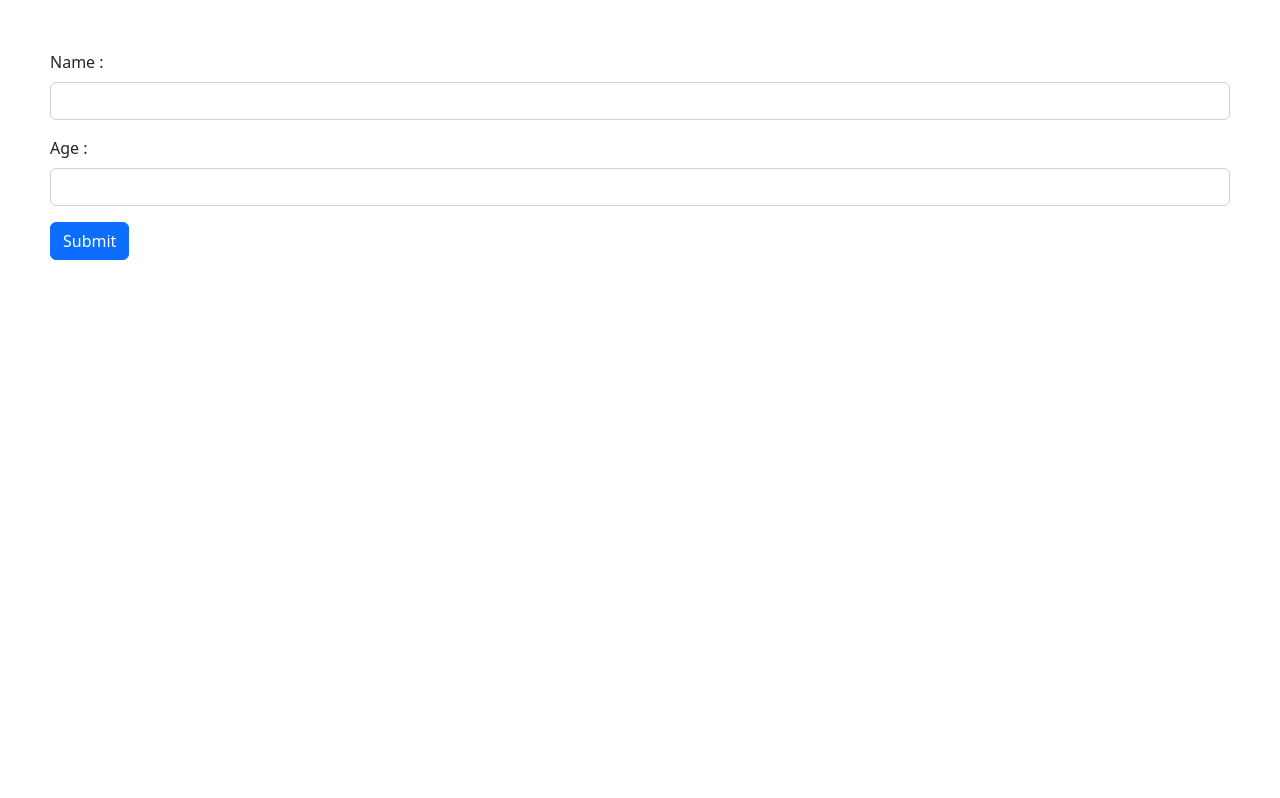
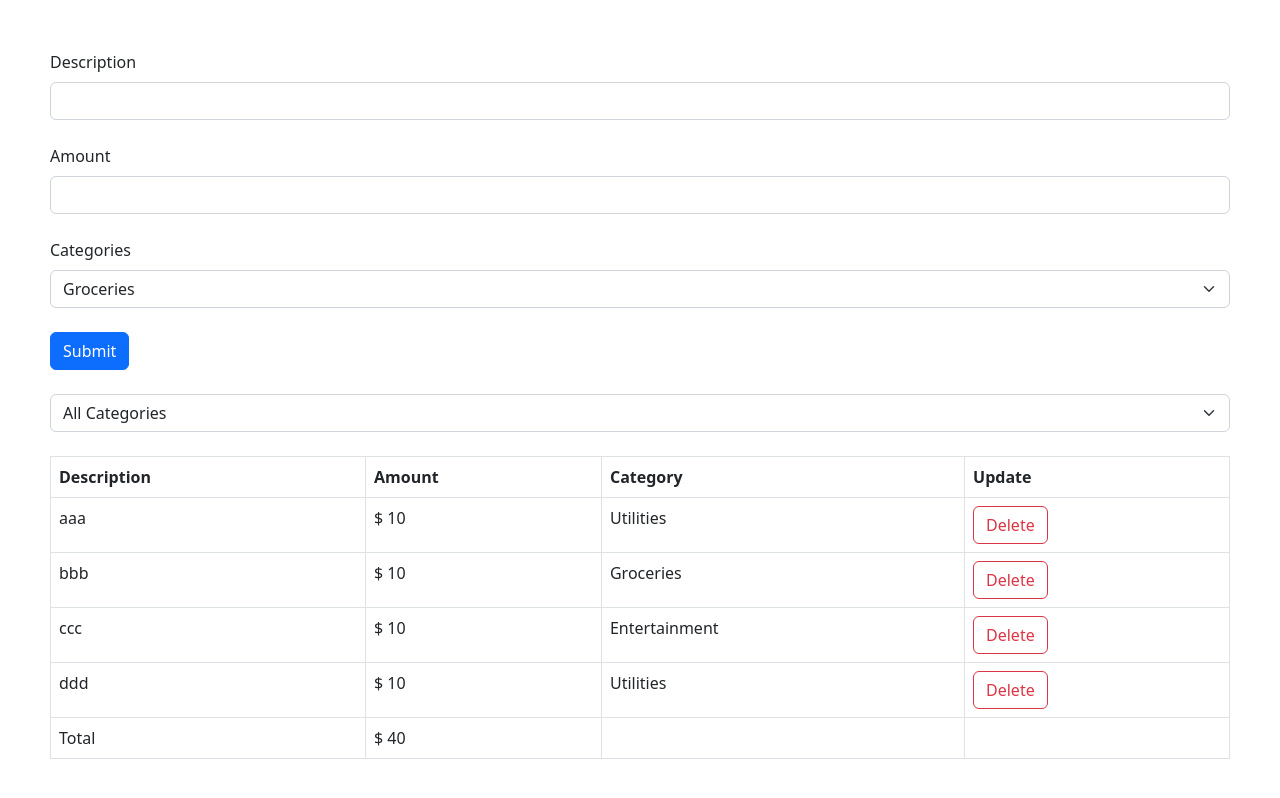
Before and after one commit to ammadmohsin/React-Course, a React (Vite) app in the folder react-app/: page / in a window 1280 px wide. Shown: the top 798 px of the page. Built offline with nearby package versions, Linux system fonts and the light colour scheme.

Commit message:
React Course

```diff
--- a/react-app/package.json
+++ b/react-app/package.json
@@ -9,9 +9,11 @@
     "preview": "vite preview"
   },
   "dependencies": {
+    "@hookform/resolvers": "^2.9.11",
     "bootstrap": "^5.2.3",
     "react": "^18.2.0",
-    "react-dom": "^18.2.0"
+    "react-dom": "^18.2.0",
+    "zod": "^3.20.6"
   },
   "devDependencies": {
     "@types/react": "^18.0.27",
--- a/react-app/src/App.tsx
+++ b/react-app/src/App.tsx
@@ -4,14 +4,41 @@
 // import NavBar from "./components/NavBar";
 // import Cart from "./components/Cart";
 // import ExpandableText from "./components/ExpandableText";
-// import { useState } from "react";
+// import Form from "./components/Form";
 import React from "react";
-import Form from "./components/Form";
+import { useState } from "react";
+import ExpenseForm from "./expense-tracker/components/ExpenseForm";
+import ExpenseList from "./expense-tracker/components/ExpenseList";
+import ExpenseFilter from "./expense-tracker/components/ExpenseFilter";
 
 function App() {
+  const [selectedCategory, setSelectedCategory] = useState("");
+
+  const [expenses, setExpenses] = useState([
+    { id: 1, description: "aaa", amount: 10, category: "Utilities" },
+    { id: 2, description: "bbb", amount: 10, category: "Groceries" },
+    { id: 3, description: "ccc", amount: 10, category: "Entertainment" },
+    { id: 4, description: "ddd", amount: 10, category: "Utilities" },
+  ]);
+
+  const visibleCategories = selectedCategory
+    ? expenses.filter((expense) => expense.category === selectedCategory)
+    : expenses;
+
+  const handleOnDelete = (id: number) => {
+    setExpenses(expenses.filter((expense) => expense.id != id));
+    console.log("Deleted : " + id);
+  };
+
   return (
     <div>
-      <Form />
+      <ExpenseForm ></ExpenseForm>
+      <div className="mb-4 mt-4">
+        <ExpenseFilter
+          onSelectCategory={(category) => setSelectedCategory(category)}
+        ></ExpenseFilter>
+      </div>
+      <ExpenseList expenses={visibleCategories} onDelete={handleOnDelete} />
     </div>
   );
 }
--- a/react-app/src/components/Form.tsx
+++ b/react-app/src/components/Form.tsx
@@ -1,10 +1,21 @@
 import React, { ChangeEvent, FormEvent, useRef, useState } from "react";
 import { FieldValues, useForm } from "react-hook-form";
+import { z } from "zod";
+import { zodResolver } from "@hookform/resolvers/zod";
 
-interface FormData {
-  name: string;
-  age: number;
-}
+const schema = z.object({
+  name: z.string().min(3, { message: "Name cannot be less than 3 characters" }),
+  age: z
+    .number({ invalid_type_error: "Please input number only" })
+    .min(18, { message: "Age should be greater than or equal to 18" }),
+});
+
+type FormData = z.infer<typeof schema>;
+
+// interface FormData { // Only used in onChange Event
+//   name: string;
+//   age: number;
+// }
 
 const Form = () => {
   // There re 3 ways to handle the input.
@@ -43,11 +54,12 @@
   //   });
   // };
 
+  // 3. By using React Hook Form :
   const {
     register,
     handleSubmit,
-    formState: { errors },
-  } = useForm<FormData>();
+    formState: { errors, isValid },
+  } = useForm<FormData>({ resolver: zodResolver(schema) });
   const onSubmit = handleSubmit((data) => console.log(data)); //OR
   // const onSubmit = (data: FieldValues) => console.log(data); (now pass handleSubmit(onSubmit) inside form's onSubmit)
 
@@ -65,19 +77,12 @@
           //     setPerson({ ...person, name: event.target.value })
           //   }
           // value={person.name} //only when using onChange
-          {...register("name", { required: true, minLength: 3 })}
+          {...register("name")}
           id="name"
           type="text"
           className="form-control"
         />
-        {errors.name?.type === "required" && (
-          <p className="text-danger">This field cannot be empty. </p>
-        )}
-        {errors.name?.type === "minLength" && (
-          <p className="text-danger">
-            text should be atleast 3 characters long.
-          </p>
-        )}
+        {errors.name && <p className="text-danger">{errors.name.message} </p>}
       </div>
       <div className="mb-3">
         <label htmlFor="age" className="form-label">
@@ -90,21 +95,14 @@
           //     setPerson({ ...person, age: parseInt(event.target.value) })
           //   }
           // value={person.age} //only when using onChange
-          {...register("age", { required: true, minLength: 2 })}
+          {...register("age", { valueAsNumber: true })}
           id="age"
           type="number"
           className="form-control"
         />
-        {errors.age?.type === "required" && (
-          <p className="text-danger">This field cannot be empty. </p>
-        )}
-        {errors.age?.type === "minLength" && (
-          <p className="text-danger">
-            text should be atleast 2 characters long.
-          </p>
-        )}
+        {errors.age && <p className="text-danger">{errors.age.message} </p>}
       </div>
-      <button className="btn btn-primary" type="submit">
+      <button /*disabled={!isValid}*/ className="btn btn-primary" type="submit">
         Submit
       </button>
     </form>
--- /dev/null
+++ b/react-app/src/expense-tracker/components/ExpenseFilter.tsx
@@ -0,0 +1,22 @@
+import React from "react";
+
+interface Props {
+  onSelectCategory: (category: string) => void;
+}
+
+const ExpenseFilter = ({ onSelectCategory }: Props) => {
+  return (
+    <select
+      id="category"
+      className="form-select"
+      onChange={(event) => onSelectCategory(event.target.value)}
+    >
+      <option value="">All Categories</option>
+      <option value="Groceries">Groceries</option>
+      <option value="Utilities">Utilities</option>
+      <option value="Entertainment">Entertainment</option>
+    </select>
+  );
+};
+
+export default ExpenseFilter;
--- /dev/null
+++ b/react-app/src/expense-tracker/components/ExpenseForm.tsx
@@ -0,0 +1,38 @@
+import React from "react";
+
+function ExpenseForm() {
+  return (
+    <form action="">
+      <div className="mb-4">
+        <label htmlFor="description" className="form-label">
+          Description
+        </label>
+        <input id="description" type="text" className="form-control" />
+      </div>
+      <div className="mb-4">
+        <label htmlFor="amount" className="form-label">
+          Amount
+        </label>
+        <input id="amount" type="number" className="form-control" />
+      </div>
+      <div className="mb-4">
+        <label htmlFor="category" className="form-label">
+          Categories
+        </label>
+        <select name="" id="category" className="form-select">
+          <option value="" className="form-select-option">
+            Groceries
+          </option>
+          <option value="">Utilities</option>
+          <option value="">Entertainment</option>
+        </select>
+      </div>
+      <button className="btn btn-primary" type="submit">
+        {" "}
+        Submit{" "}
+      </button>
+    </form>
+  );
+}
+
+export default ExpenseForm;
--- /dev/null
+++ b/react-app/src/expense-tracker/components/ExpenseList.tsx
@@ -0,0 +1,61 @@
+import React from "react";
+
+interface Expense {
+  id: number;
+  description: string;
+  amount: number;
+  category: string;
+}
+
+interface Props {
+  expenses: Expense[];
+  onDelete: (id: number) => void;
+}
+
+const ExpenseList = ({ expenses, onDelete }: Props) => {
+  return (
+    <table className="table table-bordered">
+      <thead className="table-head">
+        <tr>
+          <th>Description</th>
+          <th>Amount</th>
+          <th>Category</th>
+          <th>Update</th>
+        </tr>
+      </thead>
+      <tbody>
+        {expenses.map((expense) => (
+          <tr key={expense.id}>
+            <td>{expense.description}</td>
+            <td>$ {expense.amount}</td>
+            <td>{expense.category}</td>
+            <td>
+              <button
+                className="btn btn-outline-danger"
+                onClick={() => onDelete(expense.id)}
+              >
+                Delete
+              </button>
+            </td>
+          </tr>
+        ))}
+      </tbody>
+      <tfoot>
+        <tr>
+          <td>Total</td>
+          <td>
+            ${" "}
+            {expenses.reduce(
+              (accumulator, expense) => expense.amount + accumulator,
+              0
+            )}
+          </td>
+          <td></td>
+          <td></td>
+        </tr>
+      </tfoot>
+    </table>
+  );
+};
+
+export default ExpenseList;
```
Also changed, not shown: 1 other file (tests, documents, lock files or other folders).
